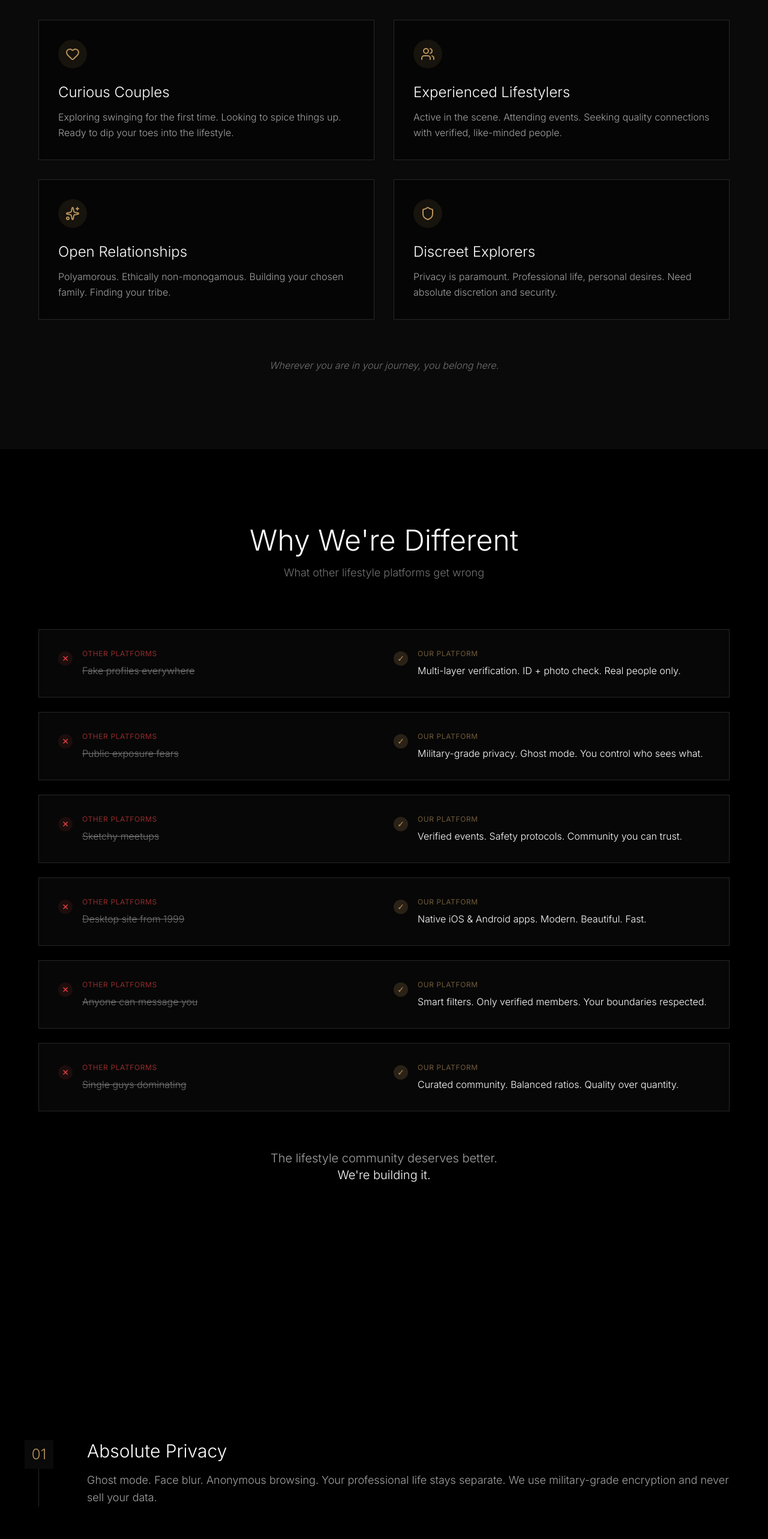
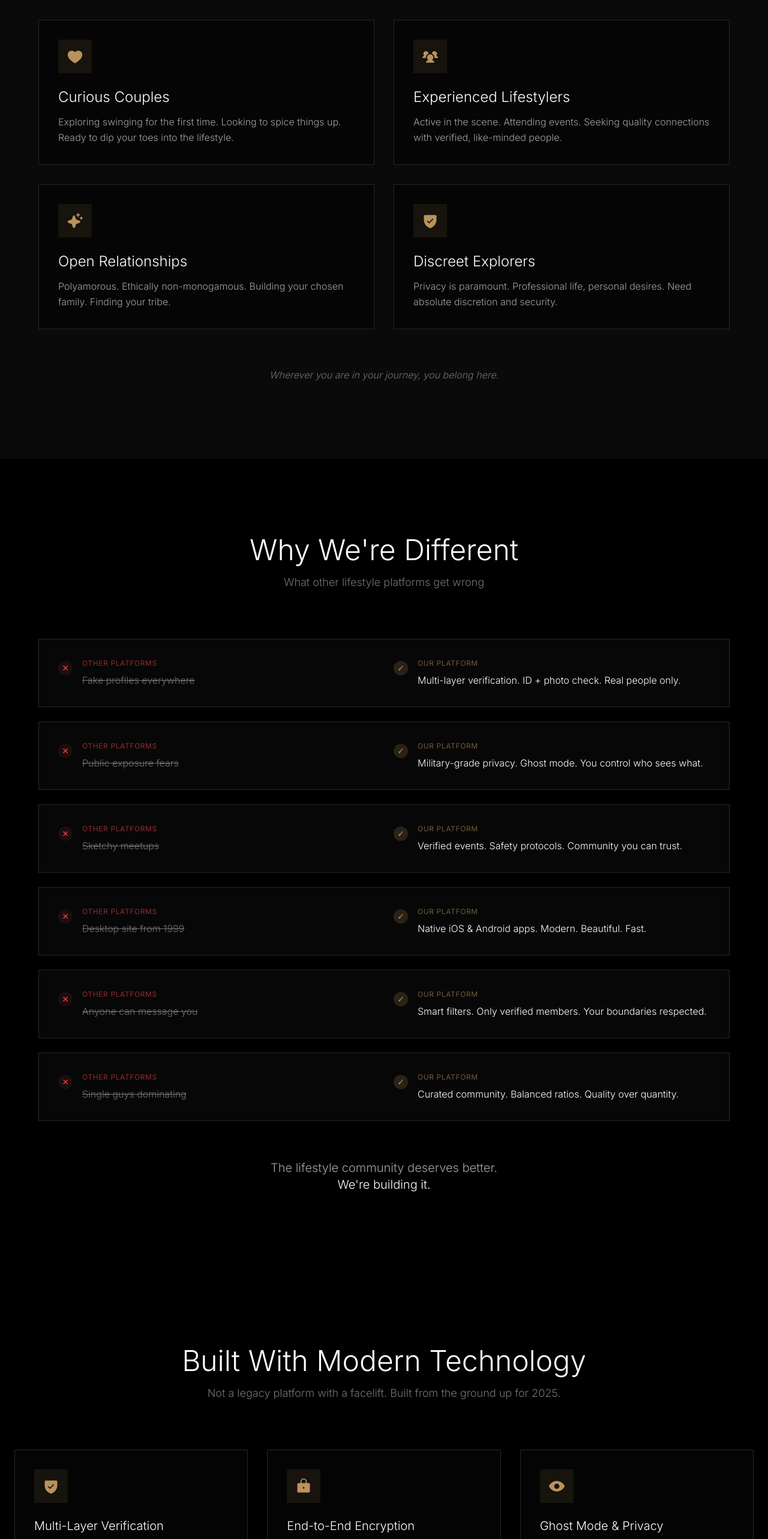
Before and after one commit to mcapace/lifestyle-platform, a Next.js app: page / in a window 1280 px wide. Shown: the part 2804-5370 px from the top of the page at 60% size. Built offline with nearby package versions, Linux system fonts and the light colour scheme; no server answers; the database is empty.

Commit message:
Upgraded to Phosphor Icons, removed fake testimonial, added Tech Stack section showcasing cutting-edge features

```diff
--- a/app/page.tsx
+++ b/app/page.tsx
@@ -4,8 +4,8 @@ import { Intrigue } from "@/components/landing/intrigue";
 import { NarrativeSection } from "@/components/landing/narrative-section";
 import { WhoThisIsFor } from "@/components/landing/who-this-is-for";
 import { WhatMakesUsDifferent } from "@/components/landing/what-makes-us-different";
+import { TechStack } from "@/components/landing/tech-stack";
 import { Principles } from "@/components/landing/principles";
-import { SocialProof } from "@/components/landing/social-proof";
 import { EarlyAccess } from "@/components/landing/early-access";
 import { Channels } from "@/components/landing/channels";
 import { FooterRefined } from "@/components/landing/footer-refined";
@@ -22,8 +22,8 @@ export default function HomePage() {
       <NarrativeSection />
       <WhoThisIsFor />
       <WhatMakesUsDifferent />
+      <TechStack />
       <Principles />
-      <SocialProof />
       <EarlyAccess />
       <Channels />
       <FooterRefined />
--- a/components/landing/channels.tsx
+++ b/components/landing/channels.tsx
@@ -1,33 +1,33 @@
 "use client";
 
 import { motion } from "framer-motion";
-import { Mail, Instagram, Twitter, MessageCircle } from "lucide-react";
+import { EnvelopeSimple, InstagramLogo, TwitterLogo, DiscordLogo } from "@phosphor-icons/react";
 import Link from "next/link";
 
 const channels = [
   {
-    icon: Instagram,
+    icon: InstagramLogo,
     label: "Instagram",
     handle: "@lifestyle.elevated",
     href: "https://instagram.com/lifestyle.elevated",
     description: "Behind the scenes"
   },
   {
-    icon: Twitter,
+    icon: TwitterLogo,
     label: "Twitter",
     handle: "@lifestyleapp",
     href: "https://twitter.com/lifestyleapp",
     description: "Updates & insights"
   },
   {
-    icon: Mail,
+    icon: EnvelopeSimple,
     label: "Email",
     handle: "hello@lifestyle.app",
     href: "mailto:hello@lifestyle.app",
     description: "Direct line"
   },
   {
-    icon: MessageCircle,
+    icon: DiscordLogo,
     label: "Community",
     handle: "Join Discord",
     href: "https://discord.gg/lifestyle",
@@ -72,8 +72,8 @@ export function Channels() {
               >
                 <div className="flex items-start gap-6">
                   {/* Icon */}
-                  <div className="flex-shrink-0 w-12 h-12 bg-brand-500/10 rounded-full flex items-center justify-center group-hover:bg-brand-500/20 transition-colors">
-                    <channel.icon className="w-6 h-6 text-brand-500" />
+                  <div className="flex-shrink-0 w-12 h-12 bg-brand-500/10 flex items-center justify-center group-hover:bg-brand-500/20 transition-colors">
+                    <channel.icon weight="fill" size={24} className="text-brand-500" />
                   </div>
 
                   {/* Content */}
--- a/components/landing/early-access.tsx
+++ b/components/landing/early-access.tsx
@@ -2,7 +2,8 @@
 
 import { useState } from "react";
 import { motion } from "framer-motion";
-import { ArrowRight, Check } from "lucide-react";
+import { ArrowRight } from "lucide-react";
+import { CheckCircle } from "@phosphor-icons/react";
 import { MagneticButton } from "@/components/ui/magnetic-button";
 import { Input } from "@/components/ui/input";
 import { useToast } from "@/components/ui/use-toast";
@@ -80,8 +81,8 @@ export function EarlyAccess() {
                   transition={{ delay: index * 0.1, duration: 0.5 }}
                   className="flex items-start gap-3"
                 >
-                  <div className="flex-shrink-0 w-6 h-6 rounded-full bg-brand-500/20 flex items-center justify-center mt-0.5">
-                    <Check className="w-4 h-4 text-brand-500" />
+                  <div className="flex-shrink-0 w-6 h-6 flex items-center justify-center mt-0.5">
+                    <CheckCircle weight="fill" size={24} className="text-brand-500" />
                   </div>
                   <span className="text-base text-neutral-300 font-light">
                     {perk}
--- a/components/landing/footer-refined.tsx
+++ b/components/landing/footer-refined.tsx
@@ -1,5 +1,7 @@
+"use client";
+
 import Link from "next/link";
-import { Instagram, Twitter, Mail } from "lucide-react";
+import { InstagramLogo, TwitterLogo, EnvelopeSimple } from "@phosphor-icons/react";
 
 export function FooterRefined() {
   return (
@@ -25,20 +27,20 @@ export function FooterRefined() {
                 target="_blank"
                 className="w-10 h-10 bg-neutral-900 hover:bg-brand-500/20 border border-neutral-800 hover:border-brand-500/30 flex items-center justify-center transition-all group"
               >
-                <Instagram className="w-4 h-4 text-neutral-500 group-hover:text-brand-500 transition-colors" />
+                <InstagramLogo weight="fill" size={18} className="text-neutral-500 group-hover:text-brand-500 transition-colors" />
               </Link>
               <Link
                 href="https://twitter.com/lifestyleapp"
                 target="_blank"
                 className="w-10 h-10 bg-neutral-900 hover:bg-brand-500/20 border border-neutral-800 hover:border-brand-500/30 flex items-center justify-center transition-all group"
               >
-                <Twitter className="w-4 h-4 text-neutral-500 group-hover:text-brand-500 transition-colors" />
+                <TwitterLogo weight="fill" size={18} className="text-neutral-500 group-hover:text-brand-500 transition-colors" />
               </Link>
               <Link
                 href="mailto:hello@lifestyle.app"
                 className="w-10 h-10 bg-neutral-900 hover:bg-brand-500/20 border border-neutral-800 hover:border-brand-500/30 flex items-center justify-center transition-all group"
               >
-                <Mail className="w-4 h-4 text-neutral-500 group-hover:text-brand-500 transition-colors" />
+                <EnvelopeSimple weight="fill" size={18} className="text-neutral-500 group-hover:text-brand-500 transition-colors" />
               </Link>
             </div>
           </div>
--- /dev/null
+++ b/components/landing/tech-stack.tsx
@@ -0,0 +1,90 @@
+"use client";
+
+import { motion } from "framer-motion";
+import { Lock, ShieldCheck, Eye, Fingerprint, Lightning, DeviceMobile } from "@phosphor-icons/react";
+
+const features = [
+  {
+    icon: ShieldCheck,
+    title: "Multi-Layer Verification",
+    description: "AI-powered ID check, live photo verification, and behavioral analysis. Real humans, zero fakes."
+  },
+  {
+    icon: Lock,
+    title: "End-to-End Encryption",
+    description: "Military-grade encryption on all messages. Your conversations stay between you and your connections."
+  },
+  {
+    icon: Eye,
+    title: "Ghost Mode & Privacy",
+    description: "Browse anonymously. Control exactly who sees your profile, photos, and location. Face blur technology."
+  },
+  {
+    icon: Fingerprint,
+    title: "Smart Matching",
+    description: "AI learns your preferences. Compatible couples. Shared interests. Quality over quantity."
+  },
+  {
+    icon: Lightning,
+    title: "Instant Everything",
+    description: "Real-time messaging. Live event updates. No lag, no waiting. Built for speed."
+  },
+  {
+    icon: DeviceMobile,
+    title: "Native Apps",
+    description: "iOS and Android apps designed from scratch. Not a wrapped website. True native performance."
+  }
+];
+
+export function TechStack() {
+  return (
+    <section className="py-32 px-6 bg-black">
+      <div className="max-w-7xl mx-auto">
+        {/* Header */}
+        <motion.div
+          initial={{ opacity: 0 }}
+          whileInView={{ opacity: 1 }}
+          viewport={{ once: true }}
+          className="text-center mb-20"
+        >
+          <h2 className="text-4xl md:text-5xl font-light text-white mb-4">
+            Built With Modern Technology
+          </h2>
+          <p className="text-lg text-neutral-500 font-light">
+            Not a legacy platform with a facelift. Built from the ground up for 2025.
+          </p>
+        </motion.div>
+
+        {/* Grid */}
+        <div className="grid md:grid-cols-2 lg:grid-cols-3 gap-8">
+          {features.map((feature, index) => (
+            <motion.div
+              key={feature.title}
+              initial={{ opacity: 0, y: 30 }}
+              whileInView={{ opacity: 1, y: 0 }}
+              viewport={{ once: true }}
+              transition={{ delay: index * 0.1, duration: 0.6 }}
+              className="group relative p-8 bg-neutral-900/20 border border-neutral-800 hover:border-brand-500/30 transition-all duration-300"
+            >
+              {/* Icon */}
+              <div className="inline-flex items-center justify-center w-14 h-14 bg-brand-500/10 mb-6 group-hover:bg-brand-500/20 transition-colors">
+                <feature.icon weight="fill" size={28} className="text-brand-500" />
+              </div>
+
+              {/* Content */}
+              <h3 className="text-xl font-light text-white mb-3">
+                {feature.title}
+              </h3>
+              <p className="text-sm text-neutral-400 font-light leading-relaxed">
+                {feature.description}
+              </p>
+
+              {/* Hover glow */}
+              <div className="absolute inset-0 bg-gradient-to-br from-brand-500/0 to-brand-500/5 opacity-0 group-hover:opacity-100 transition-opacity duration-300 pointer-events-none" />
+            </motion.div>
+          ))}
+        </div>
+      </div>
+    </section>
+  );
+}
--- a/components/landing/who-this-is-for.tsx
+++ b/components/landing/who-this-is-for.tsx
@@ -1,28 +1,32 @@
 "use client";
 
 import { motion } from "framer-motion";
-import { Users, Heart, Sparkles, Shield } from "lucide-react";
+import { UsersThree, Heart, Sparkle, ShieldCheck } from "@phosphor-icons/react";
 
 const personas = [
   {
     icon: Heart,
     title: "Curious Couples",
-    description: "Exploring swinging for the first time. Looking to spice things up. Ready to dip your toes into the lifestyle."
+    description: "Exploring swinging for the first time. Looking to spice things up. Ready to dip your toes into the lifestyle.",
+    weight: "fill" as const
   },
   {
-    icon: Users,
+    icon: UsersThree,
     title: "Experienced Lifestylers",
-    description: "Active in the scene. Attending events. Seeking quality connections with verified, like-minded people."
+    description: "Active in the scene. Attending events. Seeking quality connections with verified, like-minded people.",
+    weight: "fill" as const
   },
   {
-    icon: Sparkles,
+    icon: Sparkle,
     title: "Open Relationships",
-    description: "Polyamorous. Ethically non-monogamous. Building your chosen family. Finding your tribe."
+    description: "Polyamorous. Ethically non-monogamous. Building your chosen family. Finding your tribe.",
+    weight: "fill" as const
   },
   {
-    icon: Shield,
+    icon: ShieldCheck,
     title: "Discreet Explorers",
-    description: "Privacy is paramount. Professional life, personal desires. Need absolute discretion and security."
+    description: "Privacy is paramount. Professional life, personal desires. Need absolute discretion and security.",
+    weight: "fill" as const
   }
 ];
 
@@ -57,8 +61,8 @@ export function WhoThisIsFor() {
               className="group relative p-8 bg-black/50 border border-neutral-800 hover:border-brand-500/30 transition-all duration-300"
             >
               {/* Icon */}
-              <div className="inline-flex items-center justify-center w-12 h-12 bg-brand-500/10 rounded-full mb-6 group-hover:bg-brand-500/20 transition-colors">
-                <persona.icon className="w-6 h-6 text-brand-500" />
+              <div className="inline-flex items-center justify-center w-14 h-14 bg-brand-500/10 mb-6 group-hover:bg-brand-500/20 transition-colors">
+                <persona.icon weight={persona.weight} size={28} className="text-brand-500" />
               </div>
 
               {/* Content */}
```
